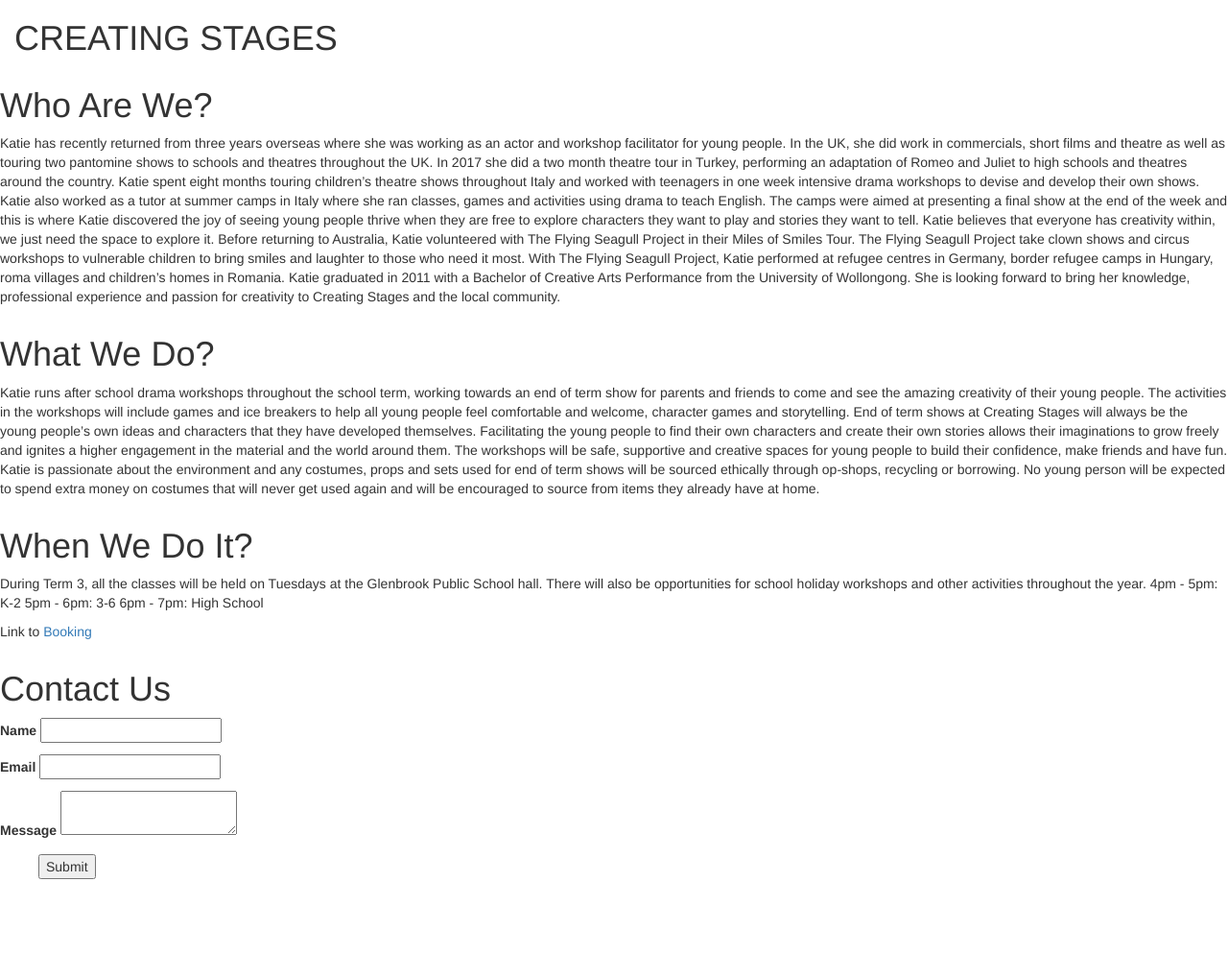
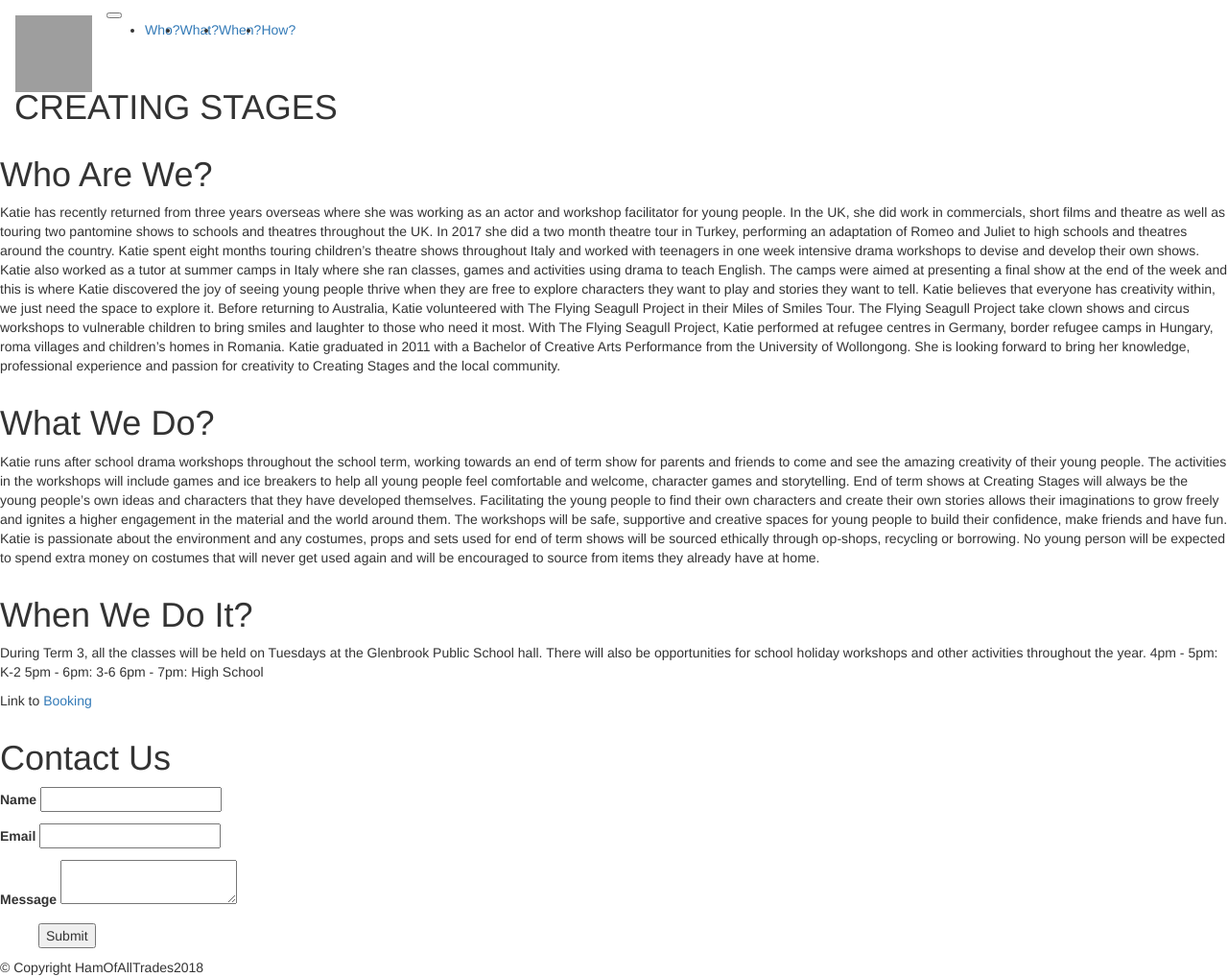
Before and after one commit to hamlees93/creative_stages, a Flask app: template templates/index.html in a window 1280 px wide. Shown: the whole page at 96% size. Before the commit the page ends 916 px from the top, so only its background shows below. Run offline with Flask 2, Linux system fonts and the light colour scheme; the template is opened without the code that fills it, so the values that code supplies are empty, except form fields; form fields are guessed from the names that the template uses; some libraries are stand-ins or nearby versions; grey boxes are pictures that could not be loaded.

Commit message:
Update layout.html

```diff
--- a/templates/layout.html
+++ b/templates/layout.html
@@ -1,12 +1,53 @@
 {% extends "bootstrap/base.html" %}
 
-{% block title %}{% endblock %}
+{% block title %}Creating Stages{% endblock %}
 
+{% block styles %}
+  {{super()}}
+  <!-- Local CSS -->
+  <link rel="stylesheet" href="{{ url_for('static', filename='css/main.css') }}">
+{% endblock %}
+
+{% block scripts %}
+{{super()}}
+<script type="text/javascript" src="{{ url_for('static', filename='javascript/jquery.js') }}"></script>
+{% endblock %}
+
+{% block body_attribs %}
+{{super()}}
+data-spy="scroll" data-target="#navbar" data-offset="0"
+{% endblock %}
 
 {% block navbar %}
 
+<nav id="navbar" class="navbar navbar-expand-md navbar-light sticky-top">
+  <a class="navbar-brand" href="#">
+    <img class="img-responsive" src="{{url_for('static', filename='img/small_logo.jpg')}}" alt="Logo" style="width:80px;height:80px">
+  </a>
+  <button class="navbar-toggler" type="button" data-toggle="collapse" data-target="#navbarCollapse" aria-controls="navbarCollapse" aria-expand="false" aria-label="Toggle navigation">
+    <span class="navbar-toggler-icon"></span>
+  </button>
+  <div class="collapse navbar-collapse" id="navbarCollapse">
+    <ul class="navbar-nav ml-auto">
+      <li class="nav-item">
+        <a class="nav-link" href="#who">Who?</a>
+      </li>
+      <li class="nav-item">
+        <a class="nav-link" href="#what">What?</a>
+      </li>
+      <li class="nav-item">
+        <a class="nav-link" href="#when">When?</a>
+      </li>
+      <li class="nav-item">
+        <a class="nav-link" href="#how">How?</a>
+      </li>
+    </ul>
+  </div>
+</nav>
+
+
 {% endblock %}
 
-
 {% block content %}
+<footer>&copy; Copyright HamOfAllTrades2018</footer>
 {% endblock %}
```
